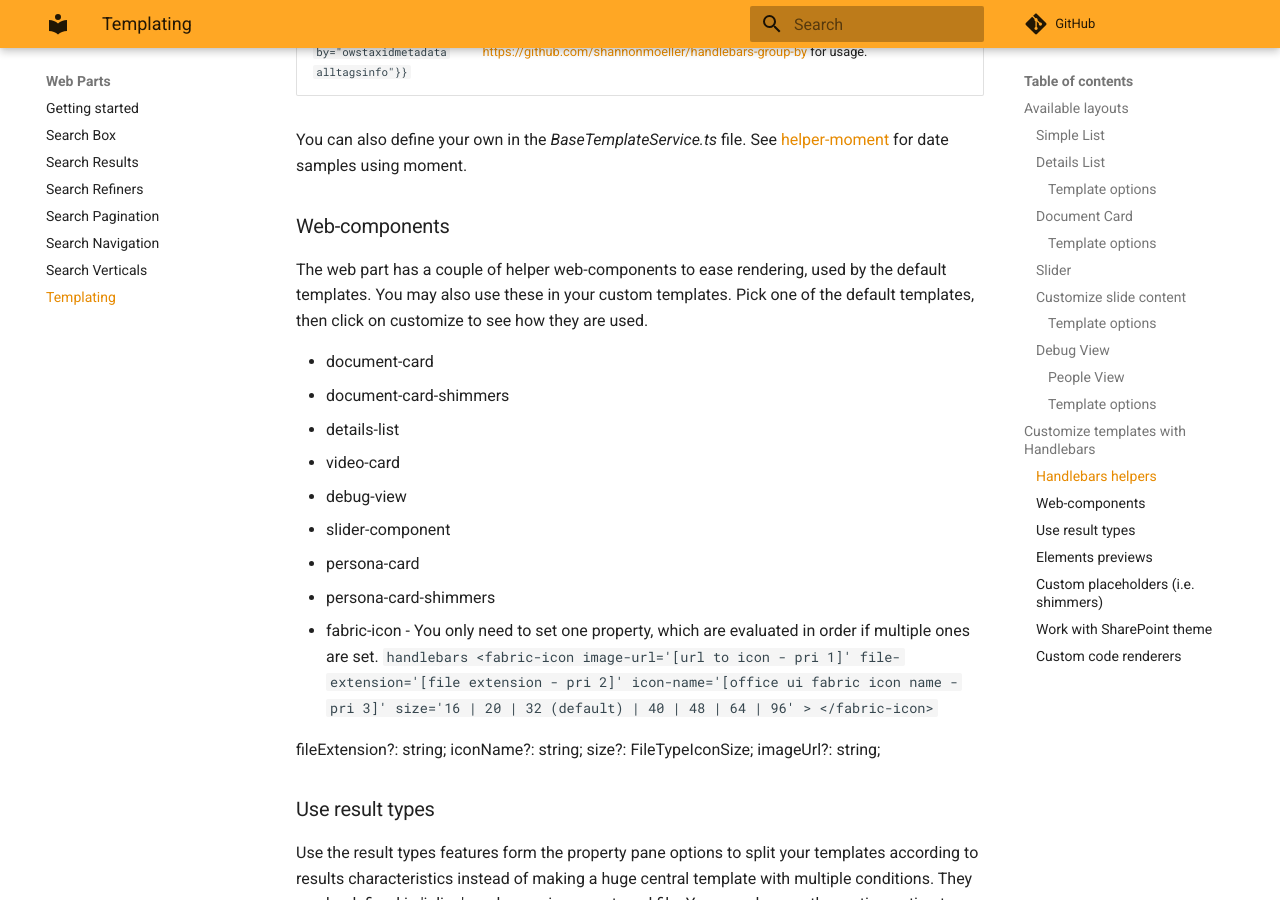
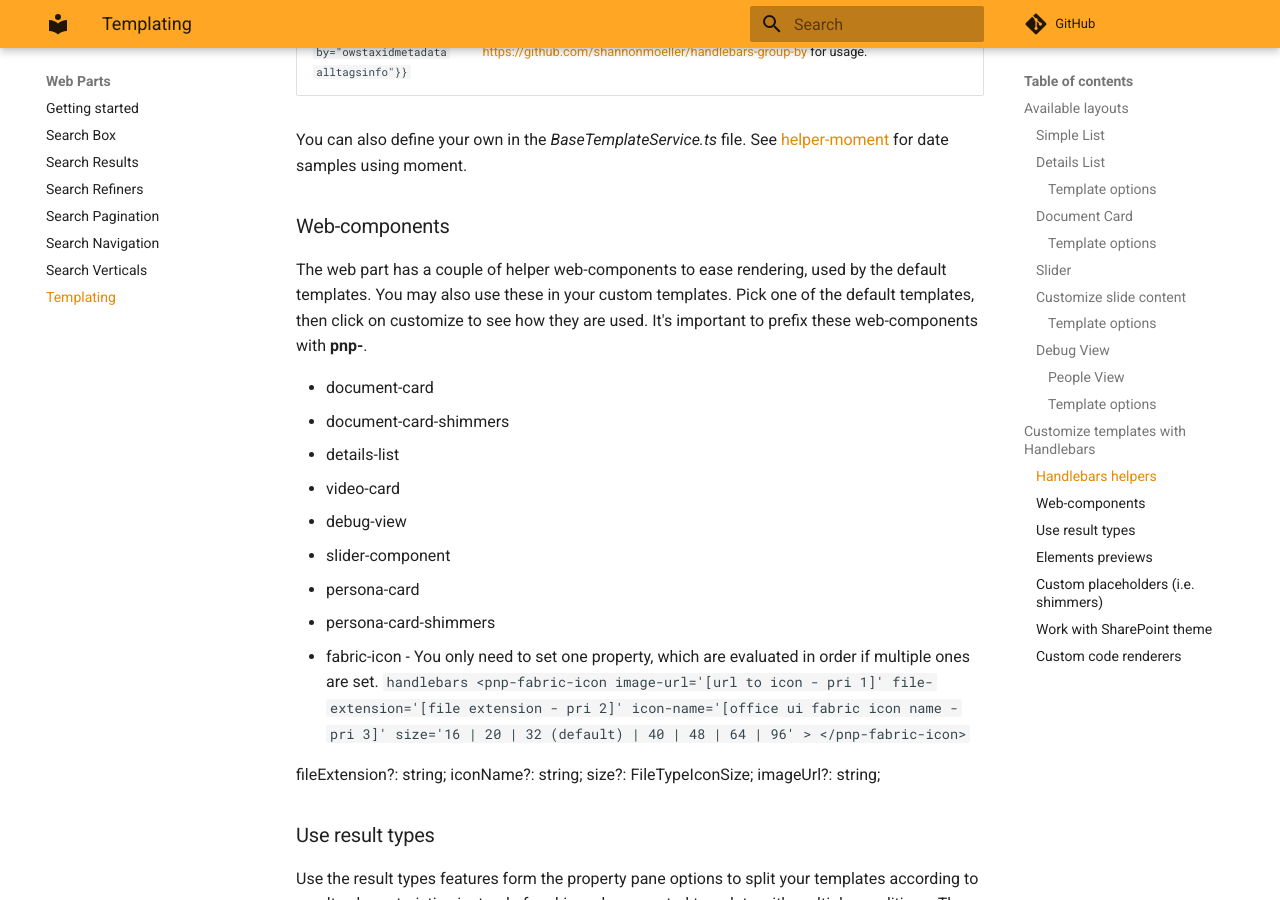
Before and after one commit to dominic5perezd/pnp-modern-search, an MkDocs documentation site: the page built from docs/search-parts/templating.md, in a window 1280 px wide and 900 px high, scrolled down 11153 px. Built offline with MkDocs 1.6.1 and Material for MkDocs 9.7.7, drawn with Linux system fonts in a browser that asks for light colours; comment, search, counter and statistics services are not loaded.

Commit message:
Update templating.md

````diff
--- a/docs/search-parts/templating.md
+++ b/docs/search-parts/templating.md
@@ -173,7 +173,7 @@ You can also define your own in the *BaseTemplateService.ts* file. See [helper-m
 
 ### Web-components
 
-The web part has a couple of helper web-components to ease rendering, used by the default templates. You may also use these in your custom templates. Pick one of the default templates, then click on customize to see how they are used.
+The web part has a couple of helper web-components to ease rendering, used by the default templates. You may also use these in your custom templates. Pick one of the default templates, then click on customize to see how they are used. It's important to prefix these web-components with **pnp-**.
 
 - document-card
 - document-card-shimmers
@@ -185,13 +185,13 @@ The web part has a couple of helper web-components to ease rendering, used by th
 - persona-card-shimmers
 - fabric-icon - You only need to set one property, which are evaluated in order if multiple ones are set.
    ```handlebars
-   <fabric-icon
+   <pnp-fabric-icon
     image-url='[url to icon - pri 1]'
     file-extension='[file extension - pri 2]'
     icon-name='[office ui fabric icon name - pri 3]'
     size='16 | 20 | 32 (default) | 40 | 48 | 64 | 96'
     >
-    </fabric-icon>
+    </pnp-fabric-icon>
     ```
 
 fileExtension?: string;
````
